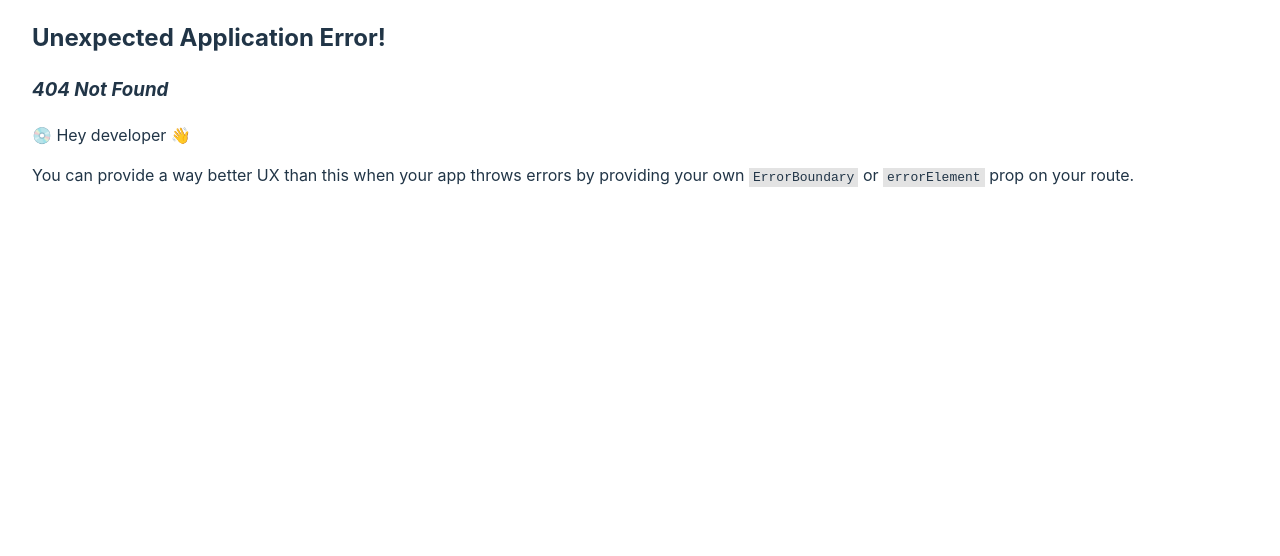
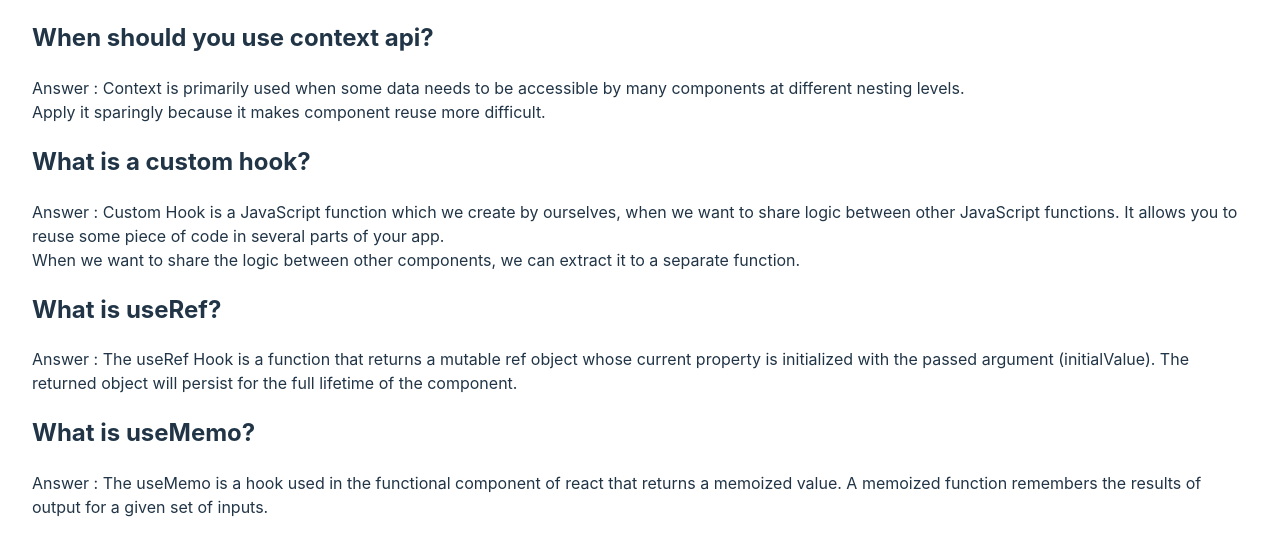
Before and after one commit to zannatin-tazri/career-hub, a React (Vite) app: page /blog in a window 1280 px wide. Before the commit this address had no page. Shown: the top 556 px of the page. Built offline with nearby package versions, Linux system fonts and the light colour scheme.

Commit message:
question answer added

```diff
--- /dev/null
+++ b/src/Components/Question-Answer/QuestionAnswer.jsx
@@ -0,0 +1,26 @@
+import React from 'react';
+
+const QuestionAnswer = () => {
+    return (
+        <div>
+            <h2>When should you use context api?</h2>
+            <p>Answer : Context is primarily used when some data needs to be accessible by many
+                components at different nesting levels. <br></br>
+                Apply it sparingly because it makes component reuse more difficult.</p>
+            <h2>What is a custom hook?</h2>
+            <p>Answer : Custom Hook is a JavaScript function which we create by ourselves, when we want to share logic between other JavaScript functions.
+                 It allows you to reuse some piece of code in several parts of your app.<br></br>
+                 When we want to share the logic between other components, we can extract it to a separate function. </p>
+            <h2>What is useRef?</h2>
+            <p>Answer : The useRef Hook is a function that returns a mutable ref object whose
+                current property is initialized with the passed argument (initialValue).
+                The returned object will persist for the full lifetime of the component.</p>
+            <h2>What is useMemo?</h2>
+            <p>Answer : The useMemo is a hook used in the functional component of react that returns a memoized value.
+            A memoized function remembers the results of output for a given set of inputs.
+            </p>
+        </div>
+    );
+};
+
+export default QuestionAnswer;
--- a/src/Components/Statistics/Statistics.jsx
+++ b/src/Components/Statistics/Statistics.jsx
@@ -45,7 +45,7 @@ const Statistics = () => {
     ];
     return (
         <div className='dashboard'>
-
+            <h2>AreaChart of My Assignment Marks</h2>
            <AreaChart
            width={1000}
            height={300}
--- a/src/Components/Statistics/statistics.css
+++ b/src/Components/Statistics/statistics.css
@@ -1,3 +1,7 @@
 .dashboard{
     padding: 100px;
 }
+.dashboard h2{
+    margin-left: 300px;
+    margin-bottom: 20px;
+}
--- a/src/main.jsx
+++ b/src/main.jsx
@@ -10,6 +10,7 @@ import Home from './Components/Layout/Home';
 import Statistics from './Components/Statistics/Statistics';
 import Banner from './Components/Banner/Banner';
 import Header from './Components/Header/Header';
+import QuestionAnswer from './Components/Question-Answer/QuestionAnswer';
 
 const router=createBrowserRouter([
   {
@@ -19,6 +20,10 @@ const router=createBrowserRouter([
   {
     path:'/statistics',
     element:<Statistics></Statistics>
+  },
+  {
+    path:'/blog',
+    element:<QuestionAnswer></QuestionAnswer>
   }
 ])
 
```
